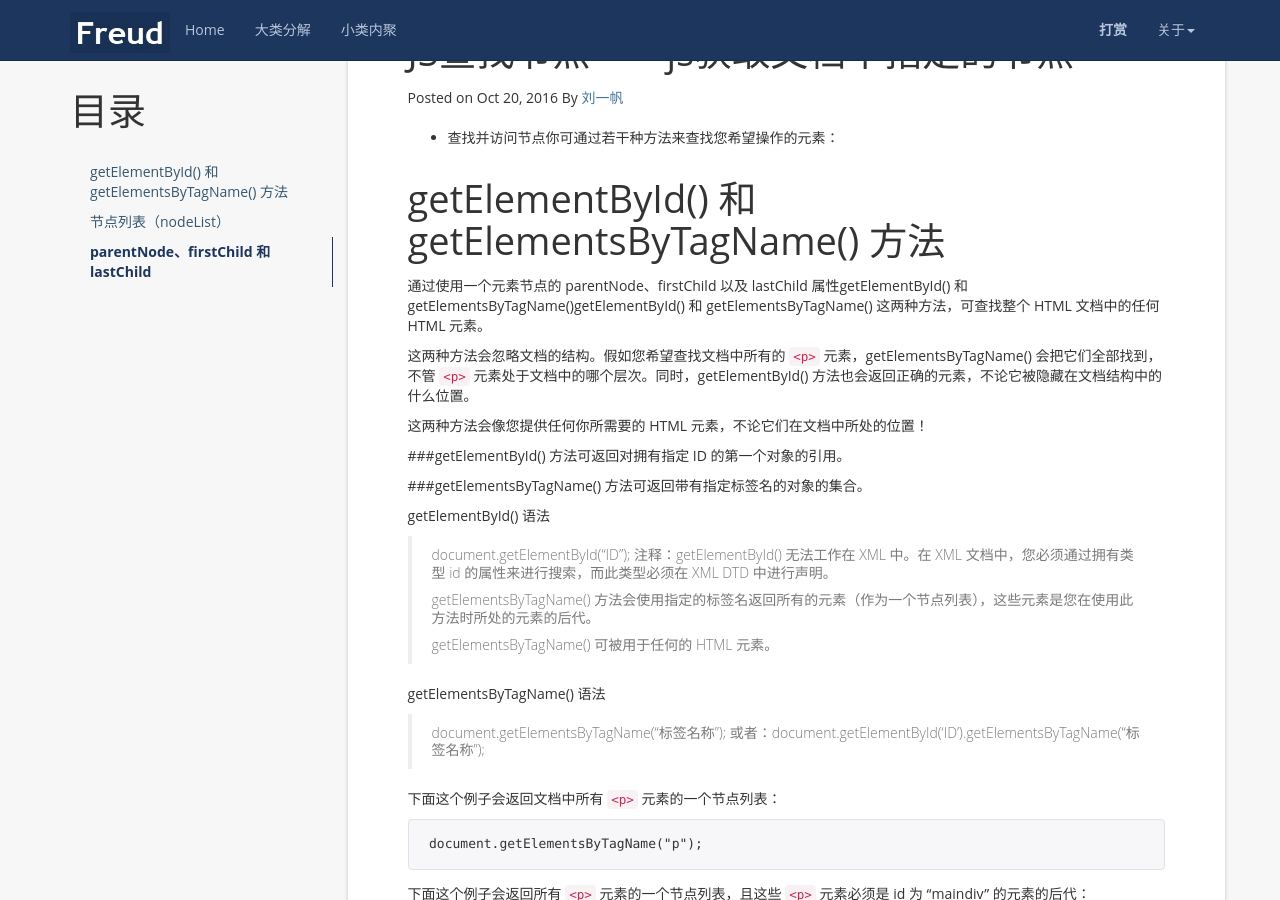
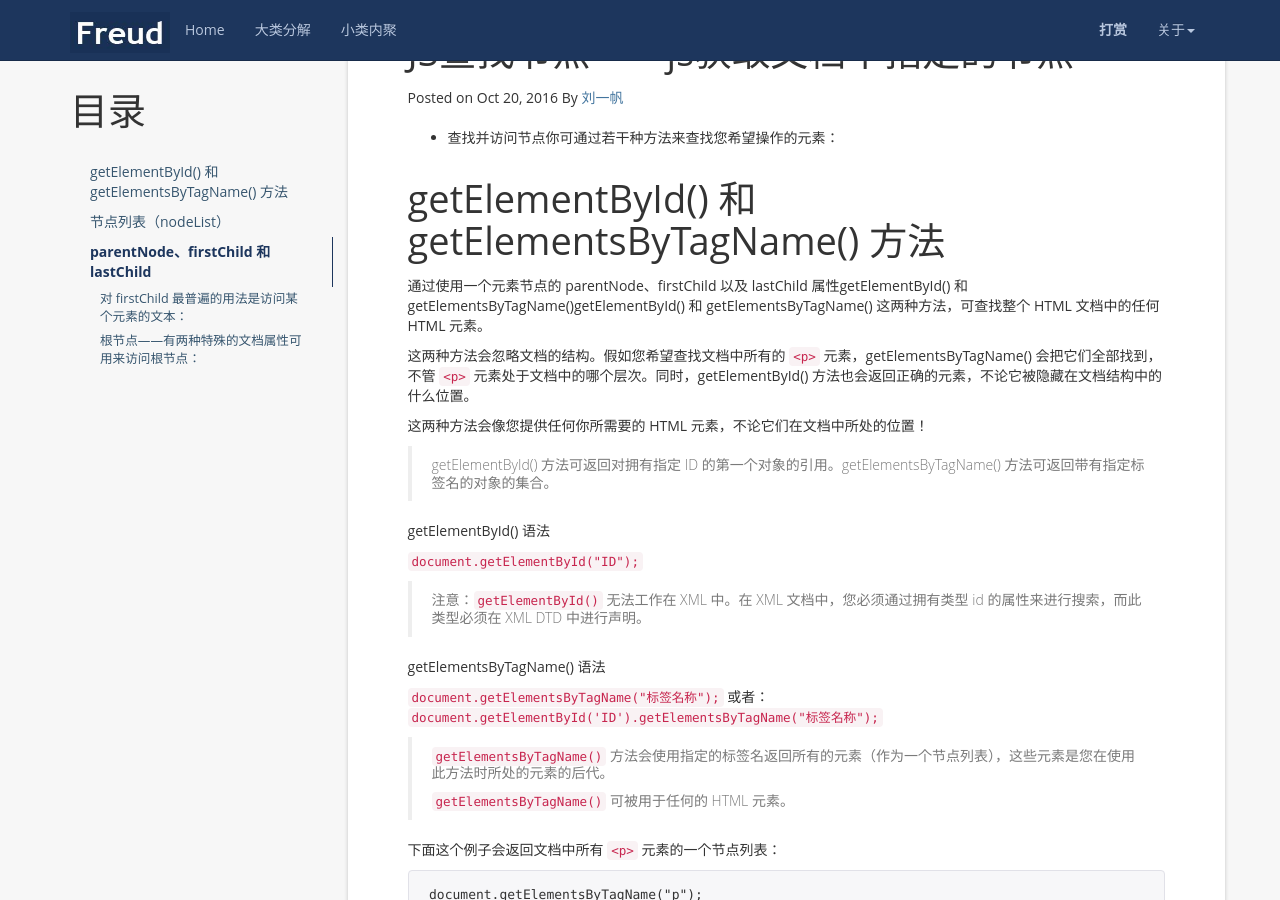
Before and after one commit to liu1fan/liu1fan.github.io, a Jekyll site: the page built from _posts/2016-10-21-JS查找节点——js获取文档中指定的节点.md, in a window 1280 px wide and 900 px high, scrolled down 347 px. Built offline with Jekyll 4.4.1, drawn with Linux system fonts in a browser that asks for light colours; comment, search, counter and statistics services are not loaded; some of the changed text lies outside the part shown.

Commit message:
真的不改了

```diff
--- a/_posts/2016-10-21-JS查找节点——js获取文档中指定的节点.md
+++ b/_posts/2016-10-21-JS查找节点——js获取文档中指定的节点.md
@@ -22,21 +22,22 @@ getElementById() 和 getElementsByTagName() 方法
 
 这两种方法会像您提供任何你所需要的 HTML 元素，不论它们在文档中所处的位置！
 
-###getElementById() 方法可返回对拥有指定 ID 的第一个对象的引用。
-
-###getElementsByTagName() 方法可返回带有指定标签名的对象的集合。
+>getElementById() 方法可返回对拥有指定 ID 的第一个对象的引用。getElementsByTagName() 方法可返回带有指定标签名的对象的集合。
 
 getElementById() 语法
 
->document.getElementById("ID"); 注释：getElementById() 无法工作在 XML 中。在 XML 文档中，您必须通过拥有类型 id 的属性来进行搜索，而此类型必须在 XML DTD 中进行声明。
->
->getElementsByTagName() 方法会使用指定的标签名返回所有的元素（作为一个节点列表），这些元素是您在使用此方法时所处的元素的后代。
->
->getElementsByTagName() 可被用于任何的 HTML 元素。
+`document.getElementById("ID");`
+>注意：`getElementById()` 无法工作在 XML 中。在 XML 文档中，您必须通过拥有类型 id 的属性来进行搜索，而此类型必须在 XML DTD 中进行声明。
+
+
 
 getElementsByTagName() 语法
 
->document.getElementsByTagName("标签名称"); 或者：document.getElementById('ID').getElementsByTagName("标签名称");
+`document.getElementsByTagName("标签名称");` 或者：`document.getElementById('ID').getElementsByTagName("标签名称"); `
+
+>`getElementsByTagName()` 方法会使用指定的标签名返回所有的元素（作为一个节点列表），这些元素是您在使用此方法时所处的元素的后代。
+>
+>`getElementsByTagName()` 可被用于任何的 HTML 元素。
 
 下面这个例子会返回文档中所有 `<p>` 元素的一个节点列表：
 
@@ -67,7 +68,7 @@ getElementsByTagName() 语法
 parentNode、firstChild 和 lastChild
 ====================================
 
- parentNode、firstChild 以及 lastChild 这三个属性可遵循文档的结构，在文档中进行“短距离的旅行”。
+parentNode、firstChild 以及 lastChild 这三个属性可遵循文档的结构，在文档中进行“短距离的旅行”。
 
 请看下面这个 HTML 片段：
 
@@ -83,7 +84,8 @@ parentNode、firstChild 和 lastChild
 
 此外， `<tr>` 是每个 `<td>` 元素的父节点（parentNode）。
 
-###对 firstChild 最普遍的用法是访问某个元素的文本：
+对 firstChild 最普遍的用法是访问某个元素的文本：
+------------------------------------
 
 	var x=[a paragraph];
     var text=x.firstChild.nodeValue;
@@ -95,7 +97,8 @@ parentNode 属性常被用来改变文档的结构。假设您希望从文档中
 
 首先，您需要找到带有指定 id 的节点，然后移至其父节点并执行 removeChild() 方法。
 
-###根节点——有两种特殊的文档属性可用来访问根节点：
+根节点——有两种特殊的文档属性可用来访问根节点：
+------------------------------------
 
 	document.documentElement
 	document.body
```
